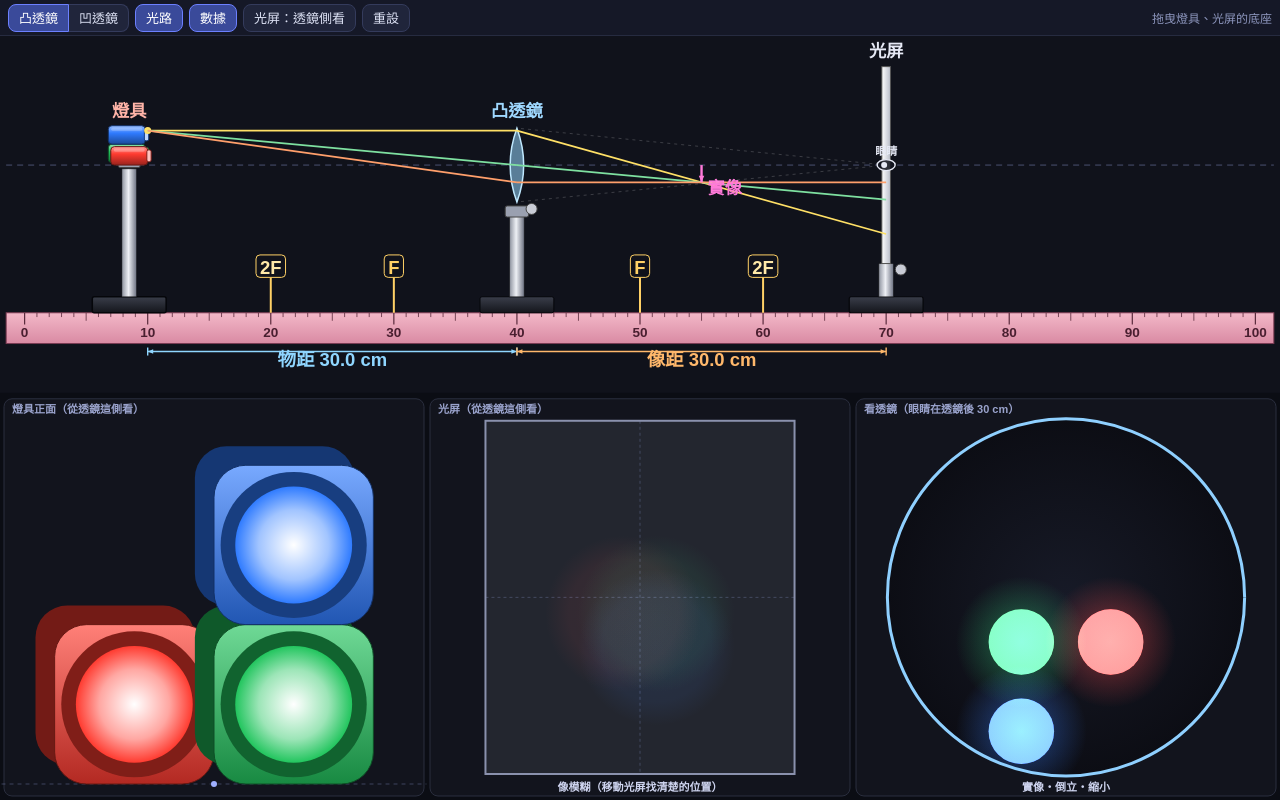
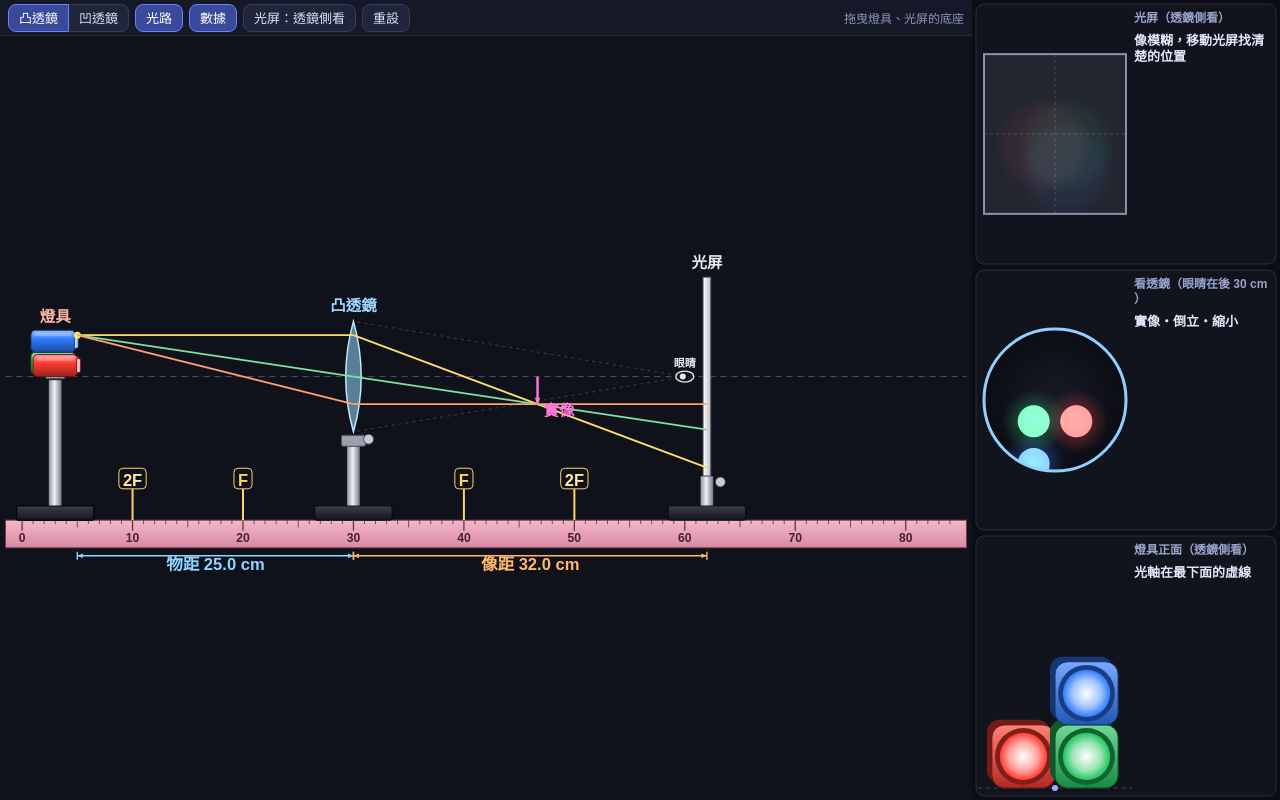
Before and after one commit to wedcher/optics-ghost-game, a website: page bench/index.html in a window 1280 px wide. Drawn offline with Linux system fonts and the light colour scheme.

Commit message:
feat(bench): side view on the left, three panels stacked on the right; larger lens and lamp, shorter bench
Co-Authored-By: Claude Sonnet 5.5 <noreply@anthropic.com>
Claude-Session: https://claude.ai/code/session_01HvGmyVGZd1vpU3iztVmS2y

```diff
--- a/bench/app.js
+++ b/bench/app.js
@@ -39,19 +39,22 @@
   }
 
   // ---------- 版面 ----------
+  var BAR_H = 36;
   function layout() {
     var dpr = Math.min(window.devicePixelRatio || 1, 2);
     var W = canvas.clientWidth, H = canvas.clientHeight;
     if (!W || !H) return false;
     canvas.width = Math.round(W * dpr); canvas.height = Math.round(H * dpr); ctx.setTransform(dpr, 0, 0, dpr, 0, 0);
-    var top = C.axisH + 10, bottom = 6.5;               // 尺上緣以上／以下要放得下的公分數
-    var k = Math.min(W / (C.benchLength + 4), (H * 0.56) / (top + bottom));
-    G.W = W; G.H = H; G.k = k;
-    G.x0 = (W - C.benchLength * k) / 2;
-    G.baseY = 6 + top * k;
-    G.sideH = 6 + (top + bottom) * k;
-    var py = G.sideH + 6, ph = H - py - 4, gap = 6, pw = (W - 8 - 2 * gap) / 3;
-    G.panels = [0, 1, 2].map(function (i) { return { x: 4 + i * (pw + gap), y: py, w: pw, h: ph }; });
+    var rightW = Math.max(190, Math.min(300, W * 0.28)), leftW = W - rightW - 8;
+    var top = C.axisH + C.screen.h / 2 + 3, bottom = 6.5;          // 尺上緣以上／以下要放得下的公分數
+    var availH = H - BAR_H - 8;
+    var k = Math.min(leftW / (C.benchLength + 4), availH / (top + bottom));
+    G.W = W; G.H = H; G.k = k; G.leftW = leftW;
+    G.x0 = (leftW - C.benchLength * k) / 2;
+    G.baseY = BAR_H + 4 + (availH - (top + bottom) * k) / 2 + top * k;   // 側面圖在左欄裡上下置中
+    var gap = 6, ph = (H - 8 - 2 * gap) / 3, px = leftW + 4;
+    G.panels = [0, 1, 2].map(function (i) { return { x: px, y: 4 + i * (ph + gap), w: rightW, h: ph }; });
+    $('bar').style.width = leftW + 'px';
     return true;
   }
 
@@ -97,10 +100,10 @@
 
   function drawLensStand() {
     var k = G.k, R = C.lensRadius, xc = C.lensX, cy = Y(C.axisH);
-    base(xc, 6); pole(xc, C.axisH - R - 0.4);
-    var cw = 1.9 * k; rr(X(xc) - cw / 2, Y(C.axisH - R - 0.4) - 1, cw, 0.9 * k, 2); ctx.fillStyle = '#9aa0b0'; ctx.fill(); ctx.strokeStyle = '#444'; ctx.stroke();
-    knob(X(xc) + 0.95 * k + 3, Y(C.axisH - R - 0.4) + 2);
-    var hw = 0.55 * k, r = R * k;
+    base(xc, 7); pole(xc, C.axisH - R - 0.4);
+    var cw = 2.2 * k; rr(X(xc) - cw / 2, Y(C.axisH - R - 0.4) - 1, cw, 1 * k, 2); ctx.fillStyle = '#9aa0b0'; ctx.fill(); ctx.strokeStyle = '#444'; ctx.stroke();
+    knob(X(xc) + 1.1 * k + 3, Y(C.axisH - R - 0.4) + 3);
+    var hw = 0.7 * k, r = R * k;
     ctx.beginPath();
     if (st.lens === 'convex') {
       ctx.moveTo(X(xc), cy - r); ctx.quadraticCurveTo(X(xc) + hw * 2, cy, X(xc), cy + r); ctx.quadraticCurveTo(X(xc) - hw * 2, cy, X(xc), cy - r);
@@ -114,7 +117,7 @@
 
   function drawScreenStand() {
     var k = G.k, xc = st.screenX, hh = C.screen.h / 2;
-    base(xc, 6); pole(xc, C.axisH - hh);
+    base(xc, 7); pole(xc, C.axisH - hh);
     knob(X(xc) + 0.95 * k + 3, Y(C.axisH - hh) + 6);
     var bw = 0.7 * k, y1 = Y(C.axisH + hh), y2 = Y(C.axisH - hh);
     var g = ctx.createLinearGradient(X(xc) - bw / 2, 0, X(xc) + bw / 2, 0); g.addColorStop(0, '#ffffff'); g.addColorStop(1, '#b9bdc9');
@@ -133,7 +136,7 @@
 
   function drawLampStand() {
     var k = G.k, L = C.lamp, xc = st.objX - L.len / 2, s = L.size;
-    base(xc, 6); pole(xc, C.axisH - 0.3);
+    base(xc, 7); pole(xc, C.axisH - 0.3);
     rr(X(xc) - 0.9 * k, Y(C.axisH) - 0.35 * k, 1.8 * k, 0.55 * k, 2); ctx.fillStyle = '#9aa0b0'; ctx.fill(); ctx.strokeStyle = '#444'; ctx.stroke();
     var w = L.windows, x0 = st.objX - L.len, off = 0.2 * k;
     // 側面照：從「正面看的左邊」看過去 → 左排（紅）最近，右排（綠、藍）在後面，稍微往左上錯開表示前後
@@ -194,7 +197,8 @@
   }
 
   function drawSide() {
-    ctx.fillStyle = '#10121b'; ctx.fillRect(0, 0, G.W, G.sideH);
+    ctx.save(); ctx.beginPath(); ctx.rect(0, 0, G.leftW, G.H); ctx.clip();
+    ctx.fillStyle = '#10121b'; ctx.fillRect(0, 0, G.leftW, G.H);
     drawAxis(); drawRuler();
     drawScreenStand(); drawLensStand(); drawLampStand();
     drawFocusMarks();
@@ -204,14 +208,27 @@
     if (st.drag) { // 抓住時的光暈
       var xc = st.drag.who === 'obj' ? st.objX - C.lamp.len / 2 : st.screenX, hw = standHalfWidth();
       ctx.strokeStyle = 'rgba(255,224,102,.8)'; ctx.lineWidth = 2; ctx.setLineDash([5, 4]);
-      rr(X(xc) - hw, Y(C.axisH + 3.2), hw * 2, Y(0) - Y(C.axisH + 3.2) + 2, 8); ctx.stroke(); ctx.setLineDash([]);
+      var topH = C.axisH + 2 * C.lamp.size + 0.8;
+      rr(X(xc) - hw, Y(topH), hw * 2, Y(0) - Y(topH) + 2, 8); ctx.stroke(); ctx.setLineDash([]);
     }
+    ctx.restore();
   }
 
-  // ---------- 下方三個小圖 ----------
-  function panel(p, title) {
-    rr(p.x, p.y, p.w, p.h, 8); ctx.fillStyle = '#12141d'; ctx.fill(); ctx.strokeStyle = '#2a2e3e'; ctx.lineWidth = 1; ctx.stroke();
-    text(title, p.x + 8, p.y + 14, '#9aa3cc', 11, 'left');
+  // ---------- 右欄三張小圖：圖在左、說明文字在右 ----------
+  function frame(p) { rr(p.x, p.y, p.w, p.h, 8); ctx.fillStyle = '#12141d'; ctx.fill(); ctx.strokeStyle = '#2a2e3e'; ctx.lineWidth = 1; ctx.stroke(); }
+  function wrap(s, x, y, maxW, lh, color, size, bold) { // 逐字折行（中文）
+    ctx.font = (bold ? 'bold ' : '') + size + 'px ' + FONT; ctx.fillStyle = color; ctx.textAlign = 'left'; ctx.textBaseline = 'alphabetic';
+    var lineStr = '';
+    for (var i = 0; i < s.length; i++) {
+      var t = lineStr + s[i];
+      if (ctx.measureText(t).width > maxW && lineStr) { ctx.fillText(lineStr, x, y); y += lh; lineStr = s[i]; } else lineStr = t;
+    }
+    if (lineStr) { ctx.fillText(lineStr, x, y); y += lh; }
+    return y;
+  }
+  function sideText(p, tx, title, caption) { // 標題（灰）＋說明（亮）
+    var tw = p.x + p.w - 8 - tx, y = wrap(title, tx, p.y + 18, tw, 15, '#9aa3cc', 12, true);
+    if (caption) wrap(caption, tx, y + 8, tw, 16, '#e3e7fa', 13, true);
   }
   function spot(cx, cy, r, blur, color, strength) { // 一個發光圓點（模糊時攤成大圓、變淡）
     var R = r + blur, a = Math.min(1, (r / Math.max(R, 1e-6)) * (r / Math.max(R, 1e-6))) * (strength == null ? 1 : strength);
@@ -226,29 +243,28 @@
   }
 
   function drawFront(p) { // 燈具正面（從透鏡這側看）：三個方塊的正面 + 一點深度
-    panel(p, '燈具正面（從透鏡這側看）');
-    var L = C.lamp, ka = Math.min((p.w - 16) / 3.4, (p.h - 36) / 3.4), cx = p.x + p.w / 2, yb = p.y + p.h - 12;
-    line(cx - ka * 2, yb, cx + ka * 2, yb, 'rgba(160,175,240,.3)', 1, [4, 4]);
-    var order = [L.windows[1], L.windows[2], L.windows[0]];
-    order.forEach(function (w) {
-      var x = cx + (w.r - L.size / 2) * ka, y = yb - (w.y + L.size / 2) * ka, s = L.size * ka, d = 0.18 * ka;
-      rr(x - d, y - d, s, s, s * 0.2); ctx.fillStyle = shade(w.color, -0.55); ctx.fill();          // 後面的燈身（深度）
-      var g = ctx.createLinearGradient(0, y, 0, y + s); g.addColorStop(0, shade(w.color, 0.35)); g.addColorStop(1, shade(w.color, -0.3));
-      rr(x, y, s, s, s * 0.2); ctx.fillStyle = g; ctx.fill(); ctx.strokeStyle = shade(w.color, -0.6); ctx.lineWidth = 1; ctx.stroke();
-      var wx = x + s / 2, wy = y + s / 2, wr = L.windowR * ka;
-      ctx.beginPath(); ctx.arc(wx, wy, wr * 1.25, 0, 6.283); ctx.fillStyle = shade(w.color, -0.5); ctx.fill();
+    frame(p);
+    var L = C.lamp, span = 2 * L.size + 0.5, ka = Math.min((p.w * 0.5 - 8) / span, (p.h - 14) / span);
+    var cx = p.x + 8 + (span * ka) / 2, yb = p.y + p.h - 8;
+    line(cx - ka * (span / 2 + 0.2), yb, cx + ka * (span / 2 + 0.2), yb, 'rgba(160,175,240,.3)', 1, [4, 4]);
+    [L.windows[1], L.windows[2], L.windows[0]].forEach(function (w) {
+      var x = cx + (w.r - L.size / 2) * ka, y = yb - (w.y + L.size / 2) * ka, s2 = L.size * ka, d = 0.16 * ka;
+      rr(x - d, y - d, s2, s2, s2 * 0.2); ctx.fillStyle = shade(w.color, -0.55); ctx.fill();          // 後面的燈身（深度）
+      var g = ctx.createLinearGradient(0, y, 0, y + s2); g.addColorStop(0, shade(w.color, 0.35)); g.addColorStop(1, shade(w.color, -0.3));
+      rr(x, y, s2, s2, s2 * 0.2); ctx.fillStyle = g; ctx.fill(); ctx.strokeStyle = shade(w.color, -0.6); ctx.lineWidth = 1; ctx.stroke();
+      var wx = x + s2 / 2, wy = y + s2 / 2, wr = L.windowR * ka;
+      ctx.beginPath(); ctx.arc(wx, wy, wr * 1.2, 0, 6.283); ctx.fillStyle = shade(w.color, -0.5); ctx.fill();
       var gg = ctx.createRadialGradient(wx, wy, 0, wx, wy, wr); gg.addColorStop(0, '#fff'); gg.addColorStop(0.6, shade(w.color, 0.55)); gg.addColorStop(1, rgba(w.color, 1));
       ctx.beginPath(); ctx.arc(wx, wy, wr, 0, 6.283); ctx.fillStyle = gg; ctx.fill();
     });
     ctx.beginPath(); ctx.arc(cx, yb, 3, 0, 6.283); ctx.fillStyle = '#a0b0ff'; ctx.fill();
-    text('光軸', cx - ka * 2 - 4, yb + 4, '#a0b0ff', 10, 'right');
+    sideText(p, p.x + 16 + span * ka, '燈具正面（透鏡側看）', '光軸在最下面的虛線');
   }
 
   function drawScreenView(p) {
-    var f = F(), u = U(), s = S(), R = C.lensRadius, L = C.lamp;
-    panel(p, st.back ? '光屏（從光屏背面看）' : '光屏（從透鏡這側看）');
-    var bw = C.screen.w, bh = C.screen.h, kb = Math.min((p.w - 16) / bw, (p.h - 44) / bh);
-    var cx = p.x + p.w / 2, cy = p.y + 20 + (p.h - 40) / 2;
+    var f = F(), u = U(), s = S(), R = C.lensRadius, L = C.lamp, bw = C.screen.w, bh = C.screen.h;
+    var kb = Math.min((p.w * 0.5 - 8) / bw, (p.h - 14) / bh), cx = p.x + 8 + bw * kb / 2, cy = p.y + p.h / 2;
+    frame(p);
     ctx.fillStyle = '#23262f'; ctx.fillRect(cx - bw * kb / 2, cy - bh * kb / 2, bw * kb, bh * kb);
     line(cx - bw * kb / 2, cy, cx + bw * kb / 2, cy, 'rgba(160,175,240,.25)', 1, [3, 3]); line(cx, cy - bh * kb / 2, cx, cy + bh * kb / 2, 'rgba(160,175,240,.25)', 1, [3, 3]);
     ctx.save(); ctx.beginPath(); ctx.rect(cx - bw * kb / 2, cy - bh * kb / 2, bw * kb, bh * kb); ctx.clip(); ctx.globalCompositeOperation = 'lighter';
@@ -259,17 +275,15 @@
     });
     ctx.restore();
     ctx.strokeStyle = '#8a91ad'; ctx.lineWidth = 2; ctx.strokeRect(cx - bw * kb / 2, cy - bh * kb / 2, bw * kb, bh * kb);
-    if (st.data) {
-      var msg = st.lens === 'concave' ? '凹透鏡：光屏上不會成像' : maxBlur < 0.12 ? '像很清楚' : '像模糊（移動光屏找清楚的位置）';
-      text(msg, p.x + p.w / 2, p.y + p.h - 5, '#cfd5f0', 11, 'center');
-    }
+    var msg = st.data ? (st.lens === 'concave' ? '凹透鏡：光屏上不會成像' : maxBlur < 0.12 ? '像很清楚' : '像模糊，移動光屏找清楚的位置') : '';
+    sideText(p, p.x + 16 + bw * kb, st.back ? '光屏（背面看）' : '光屏（透鏡側看）', msg);
   }
 
   var NOUN = { enlarged: '放大', reduced: '縮小', same: '等大' };
   function drawLensView(p) {
     var f = F(), u = U(), d = C.eye.dist, R = C.lensRadius, L = C.lamp;
-    panel(p, '看透鏡（眼睛在透鏡後 ' + d + ' cm）');
-    var rc = Math.min(p.w - 20, p.h - 40) / 2, kc = rc / R, cx = p.x + p.w / 2, cy = p.y + 20 + (p.h - 40) / 2;
+    frame(p);
+    var rc = Math.min((p.w * 0.5 - 8) / 2, (p.h - 14) / 2), kc = rc / R, cx = p.x + 8 + rc, cy = p.y + p.h / 2;
     var g = ctx.createRadialGradient(cx, cy, 0, cx, cy, rc); g.addColorStop(0, '#171a27'); g.addColorStop(1, '#0c0d14');
     ctx.beginPath(); ctx.arc(cx, cy, rc, 0, 6.283); ctx.fillStyle = g; ctx.fill();
     ctx.save(); ctx.beginPath(); ctx.arc(cx, cy, rc, 0, 6.283); ctx.clip(); ctx.globalCompositeOperation = 'lighter';
@@ -286,20 +300,21 @@
     }
     ctx.restore();
     ctx.beginPath(); ctx.arc(cx, cy, rc, 0, 6.283); ctx.strokeStyle = '#8fd0ff'; ctx.lineWidth = 3; ctx.stroke();
+    var msg = '';
     if (st.data) {
-      var ds = O.describe(f, u), msg;
+      var ds = O.describe(f, u);
       if (!focus || huge) msg = '對不到焦（像在眼前太近或在眼睛後面）';
       else if (ds.kind === 'infinity') msg = '像在無限遠（平行光）';
       else msg = (ds.kind === 'real' ? '實像' : '虛像') + '・' + (ds.upright ? '正立' : '倒立') + '・' + NOUN[ds.size];
-      text(msg, p.x + p.w / 2, p.y + p.h - 5, '#cfd5f0', 11, 'center');
     }
+    sideText(p, p.x + 16 + 2 * rc, '看透鏡（眼睛在後 ' + d + ' cm）', msg);
   }
 
   function render() {
     if (!G.k) return;
     ctx.clearRect(0, 0, G.W, G.H);
     ctx.fillStyle = '#0b0d14'; ctx.fillRect(0, 0, G.W, G.H);
-    drawSide(); drawFront(G.panels[0]); drawScreenView(G.panels[1]); drawLensView(G.panels[2]);
+    drawSide(); drawScreenView(G.panels[0]); drawLensView(G.panels[1]); drawFront(G.panels[2]);
   }
   var pending = false;
   function requestRender() { if (!pending) { pending = true; requestAnimationFrame(function () { pending = false; render(); }); } }
@@ -309,11 +324,11 @@
   function pos(e) { var r = canvas.getBoundingClientRect(); return { x: e.clientX - r.left, y: e.clientY - r.top }; }
   function worldX(px) { return (px - G.x0) / G.k; }
   function hit(p) {
-    if (p.y > G.sideH) return null;
+    if (p.x > G.leftW || p.y < BAR_H) return null;
     var hw = standHalfWidth(), best = null, bd = 1e9;
     [{ who: 'obj', xc: st.objX - C.lamp.len / 2 }, { who: 'screen', xc: st.screenX }].forEach(function (s) {
       var d = Math.abs(p.x - X(s.xc));
-      if (d <= hw && p.y >= Y(C.axisH + 5) && d < bd) { bd = d; best = s; }
+      if (d <= hw && p.y >= Y(C.axisH + 2 * C.lamp.size + 2) && d < bd) { bd = d; best = s; }
     });
     return best;
   }
--- a/bench/config.js
+++ b/bench/config.js
@@ -8,26 +8,26 @@
 })(typeof self !== 'undefined' ? self : this, function () {
   'use strict';
   return {
-    benchLength: 100,        // 光具座（尺）長度
-    lensX: 40,               // 透鏡固定位置
+    benchLength: 84,         // 光具座（尺）長度
+    lensX: 30,               // 透鏡固定位置
     f: 10,                   // 焦距大小（凸透鏡 +f，凹透鏡 −f）
-    lensRadius: 3,           // 透鏡口徑半徑（直徑 6）
-    axisH: 12,               // 光軸離尺上緣的高度
+    lensRadius: 5,           // 透鏡口徑半徑（直徑 10）
+    axisH: 13,               // 光軸離尺上緣的高度
     // 燈具：三個指尖燈疊成 L 形。r、y 是「從透鏡這側看」燈窗中心的位置（r 向右為正，y 從光軸往上）。
     // 燈窗在燈的右端（面向透鏡）；物的位置 objX 指燈窗那一面。
     lamp: {
-      len: 3,                // 燈身長度（沿光軸）
-      size: 1.5,             // 燈身寬、高
-      windowR: 0.55,         // 燈窗半徑
+      len: 4,                // 燈身長度（沿光軸）
+      size: 2,               // 燈身寬、高（L 形總高 4）
+      windowR: 0.75,         // 燈窗半徑
       windows: [
-        { id: 'blue',  r:  0.75, y: 2.25, color: [47, 123, 255] },
-        { id: 'red',   r: -0.75, y: 0.75, color: [255, 59, 48] },
-        { id: 'green', r:  0.75, y: 0.75, color: [34, 197, 94] }
+        { id: 'blue',  r:  1, y: 3, color: [47, 123, 255] },
+        { id: 'red',   r: -1, y: 1, color: [255, 59, 48] },
+        { id: 'green', r:  1, y: 1, color: [34, 197, 94] }
       ]
     },
-    screen: { w: 14, h: 16 },       // 光屏大小，中心在光軸上
+    screen: { w: 16, h: 18 },       // 光屏大小，中心在光軸上
     eye: { dist: 30, near: 10 },    // 看透鏡時眼睛在透鏡後方的距離；近點（再近就對不了焦）
-    range: { objMin: 2, objMax: 36, screenMinFromLens: 8, screenMax: 98 },
-    start: { objX: 10, screenX: 70 } // 開場位置：物距 30（大於 2f）、像距 30
+    range: { objMin: 4, objMax: 25, screenMinFromLens: 8, screenMax: 82 },
+    start: { objX: 5, screenX: 62 }  // 開場位置：物距 25（大於 2f）、光屏離清楚的位置還差一點
   };
 });
--- a/bench/index.html
+++ b/bench/index.html
@@ -7,7 +7,7 @@
 <style>
   html, body { margin: 0; height: 100%; background: #0b0d14; color: #dde2f5; overflow: hidden;
     font-family: "Noto Sans TC","PingFang TC","Microsoft JhengHei",system-ui,sans-serif; -webkit-user-select: none; user-select: none; }
-  #bar { display: flex; flex-wrap: nowrap; gap: 6px; align-items: center; padding: 4px 8px; height: 36px; box-sizing: border-box;
+  #bar { position: fixed; top: 0; left: 0; z-index: 2; display: flex; flex-wrap: nowrap; gap: 6px; align-items: center; padding: 4px 8px; height: 36px; box-sizing: border-box;
     background: #151827; border-bottom: 1px solid #262b40; overflow-x: auto; white-space: nowrap; }
   #bar .hint { font-size: 12px; color: #8d96bd; margin-left: auto; padding-left: 8px; }
   button { font: inherit; font-size: 13px; color: #dde2f5; background: #20253b; border: 1px solid #343b5c; border-radius: 8px;
@@ -16,13 +16,14 @@
   .seg { display: inline-flex; }
   .seg button:first-child { border-radius: 8px 0 0 8px; }
   .seg button:last-child { border-radius: 0 8px 8px 0; border-left: 0; }
-  #c { display: block; width: 100%; height: calc(100% - 36px); touch-action: none; }
+  #c { position: fixed; inset: 0; width: 100%; height: 100%; touch-action: none; }
   #portrait { display: none; position: fixed; inset: 0; background: #0b0d14; z-index: 9; align-items: center; justify-content: center;
     text-align: center; font-size: 18px; line-height: 1.6; padding: 24px; }
   @media (orientation: portrait) and (max-width: 700px) { #portrait { display: flex; } }
 </style>
 </head>
 <body>
+<canvas id="c"></canvas>
 <div id="bar">
   <span class="seg"><button id="b-convex" aria-pressed="true">凸透鏡</button><button id="b-concave" aria-pressed="false">凹透鏡</button></span>
   <button id="t-rays" aria-pressed="true">光路</button>
@@ -31,7 +32,6 @@
   <button id="b-reset">重設</button>
   <span class="hint">拖曳燈具、光屏的底座</span>
 </div>
-<canvas id="c"></canvas>
 <div id="portrait">請把手機橫過來使用<br>（光具座很長，橫放才看得清楚）</div>
 <script src="config.js"></script>
 <script src="optics.js"></script>
```
Also changed, not shown: PROJECT.md (+1 -1 lines), docs/bench-simulator.md (+3 -1 lines), tests/check-bench.js (+5 -5 lines).
